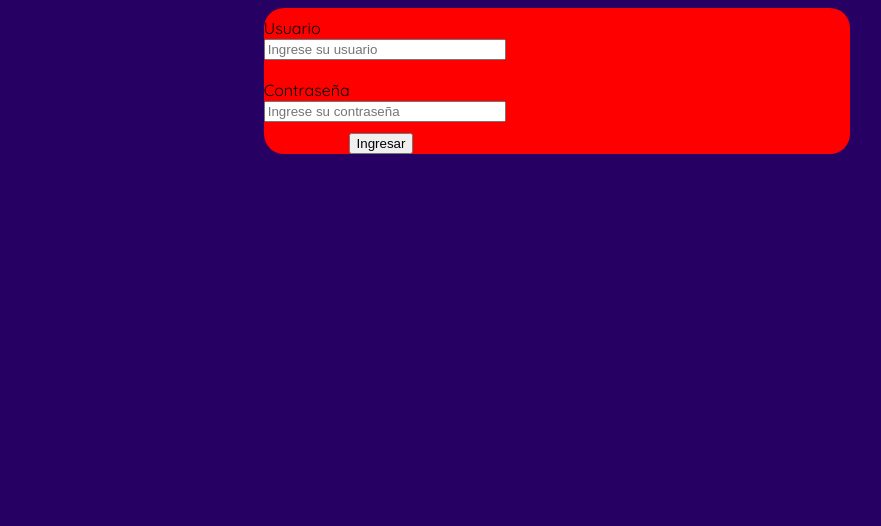
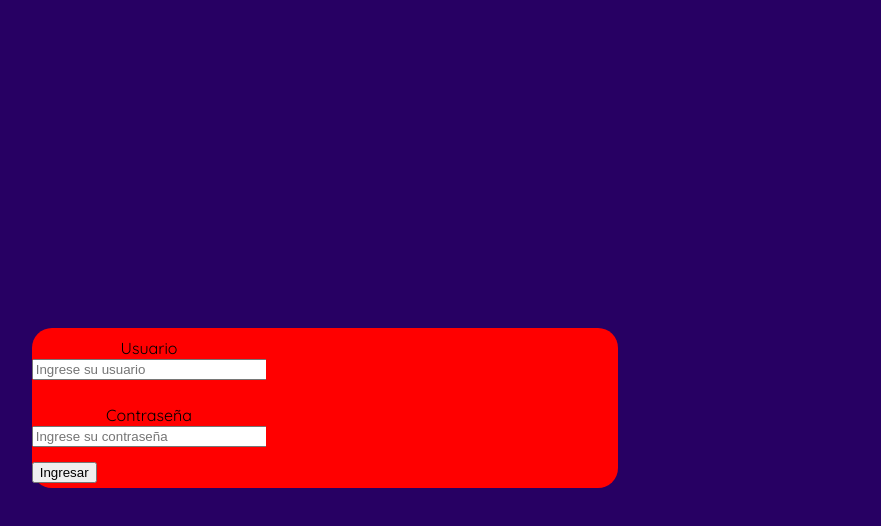
Before and after one commit to Daani4734/E3inmputs, a plain HTML site: page index.html in a window 1280 px wide. Shown: the whole page, without its empty margins (83-964 px from the left). Drawn offline with Linux system fonts and the light colour scheme.

Commit message:
nuevoReseteo

```diff
--- a/index.css
+++ b/index.css
@@ -6,8 +6,8 @@ html, body{
 
 }
 .container{
-    width: 100%;
-    height: 100%;
+    width: 100vh;
+    height: 100vh;
     display: flex;
     justify-content: center;
     align-items: center;
@@ -16,7 +16,7 @@ html, body{
 
 }
 .cuadrado-login{
-    height: 48%;
+    height: 20%;
     background-color:red;
     border-radius: 20px;
 
@@ -25,6 +25,7 @@ html, body{
 
 .container-form{
     width: 40%;
+    height: 100%;
     display: flex;
     align-items: center;
 
@@ -33,9 +34,10 @@ form {
     width: 100%;
     height: 100%;
     display: flex;
-    justify-content: center;
-    align-items: center;
+    text-align: center;
     flex-wrap: wrap;
+    overflow: hidden;
+
 
 }
 
```
